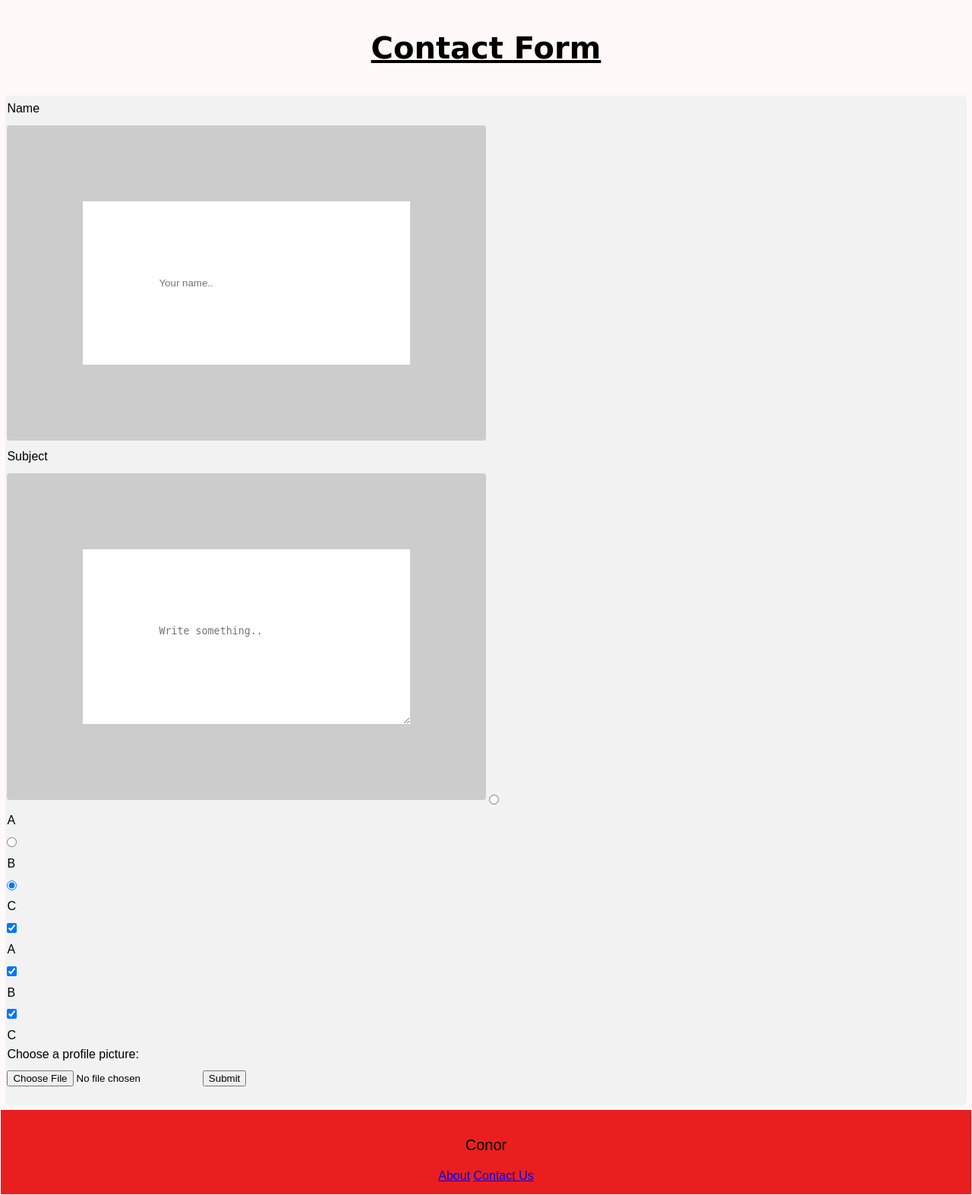
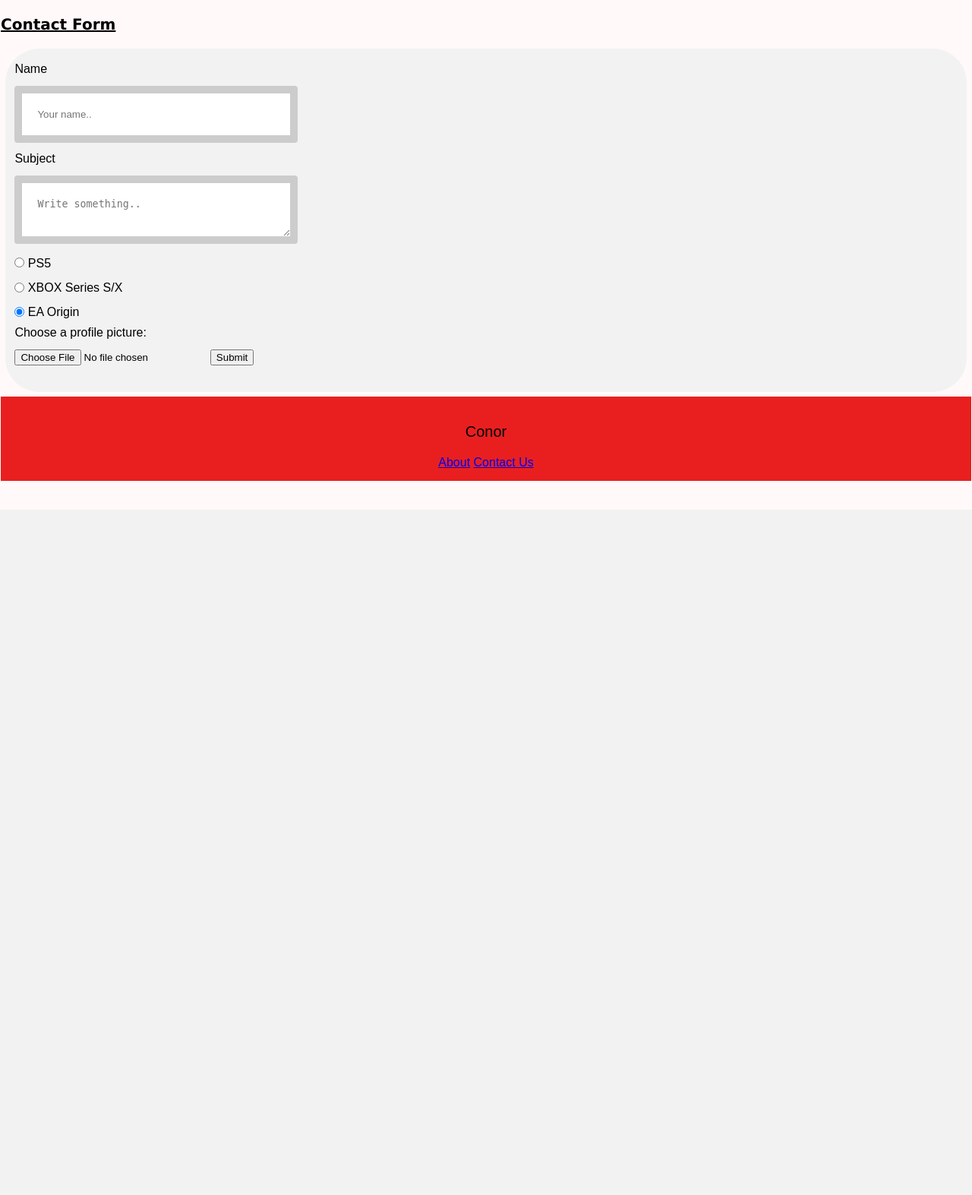
Before and after one commit to coco-02/php1, a PHP site: page /league_site/contact.php in a window 1280 px wide. Shown: the part 129-1702 px from the top of the page at 76% size. After the commit the page ends 800 px from the top, so only its background shows below. Run offline with PHP 8.4, Linux system fonts and the light colour scheme.

Commit message:
Fixed radio positioning; updated styling; improved pages; small fixes.

```diff
--- a/league_site/contact.php
+++ b/league_site/contact.php
@@ -4,22 +4,14 @@
 <div class="container">
     <form action="confirmation.php">
         <label for="name"> Name</label>
-        <input type="text" id="name" name="name" placeholder="Your name.."
-        autocomplete="given-name">
+        <input type="text" id="name" name="name" placeholder="Your name.." autocomplete="given-name">
         <label for="subject">Subject</label>
         <textarea id="subject" name="subject" placeholder="Write something.."></textarea>
-        <input type="radio" id="a" name="drone" value="A" checked />
-        <label for="A">A</label>
-        <input type="radio" id="b" name="drone" value="B" checked />
-        <label for="B">B</label>
-        <input type="radio" id="c" name="drone" value="C" checked />
-        <label for="C">C</label>
-        <input type="checkbox" id="A" name="A" checked />
-        <label for="A">A</label>
-        <input type="checkbox" id="B" name="B" checked />
-        <label for="B">B</label>
-        <input type="checkbox" id="C" name="C" checked />
-        <label for="C">C</label>
+
+        <label for="A"><input type="radio" id="a" name="drone" value="A" checked /> PS5</label>
+        <label for="B"><input type="radio" id="b" name="drone" value="B" checked /> XBOX Series S/X</label>
+        <label for="C"><input type="radio" id="c" name="drone" value="C" checked /> EA Origin</label>
+
         <label for="avatar">Choose a profile picture:</label>
 
         <input type="file" id="avatar" name="avatar" accept="image/png, image/jpeg" />
--- a/league_site/css/main.css
+++ b/league_site/css/main.css
@@ -81,7 +81,7 @@ h6 {
 
 .center {
     width: 600px;
-    height: 310px;
+    height: 350px;
     display: block;
     margin-right: auto;
 }
@@ -140,20 +140,18 @@ table {
 }
 
 @media (min-height: 680px),
-screen and (orientation: portrait)  {}
+screen and (orientation: portrait) {}
 
-body
-
-* {
+body * {
     box-sizing: 100px;
 }
 
 input[type=text],
 select,
 textarea {
-   width: 50%;
-   padding: 100px;
-   border: 100px solid #ccc;
+    width: 30%;
+    padding: 20px;
+    border: 10px solid #ccc;
     border-radius: 4px;
     box-sizing: border-box;
     margin-top: 6px;
@@ -164,9 +162,9 @@ textarea {
 input[type-submit] {
     background-color: #04AA6D;
     color: rgb(0, 0, 0);
-   padding: 12px 20px;
+    padding: 20px 30px;
     border: none;
-   border-radius: 4px;
+    border-radius: 45px;
     cursor: pointer;
 }
 
@@ -175,16 +173,12 @@ input[type=submit]:hover {
 }
 
 label {
-   font:
-      1rem 'Fira Sans',
-      sans-serif;
+    font:sans-serif;
 }
 
 label {
     display: block;
-   font:
-      1rem 'Fira Sans',
-      sans-serif;
+    font:sans-serif;
 }
 
 input,
@@ -194,9 +188,9 @@ label {
 
 
 .container {
-   border-radius: 5px;
+    border-radius: 45px;
     background-color: #f2f2f2;
-   padding: 2px;
+    padding: 12px;
     margin: 0.4rem;
 }
 
@@ -204,6 +198,6 @@ h3 {
 
     color: rgb(0, 0, 0);
     font-family: verdana;
-   font-size: 40px;
-   text-align: center;
+    font-size: 20px;
+    text-align: left;
 }
--- a/league_site/f1.php
+++ b/league_site/f1.php
@@ -66,7 +66,7 @@
 
     ?>
 
-    <h4>Drivers Chaptsionship</h4>
+    <h4>Drivers Champsionship</h4>
     <?php
 
     $driver_data = [
```
Also changed, not shown: league_site/f2.php (+25 -22 lines), league_site/index.php (+16 -2 lines), league_site/includes/header.php (line endings or trailing spaces). Lines whose indentation alone changed are shown as unchanged.
